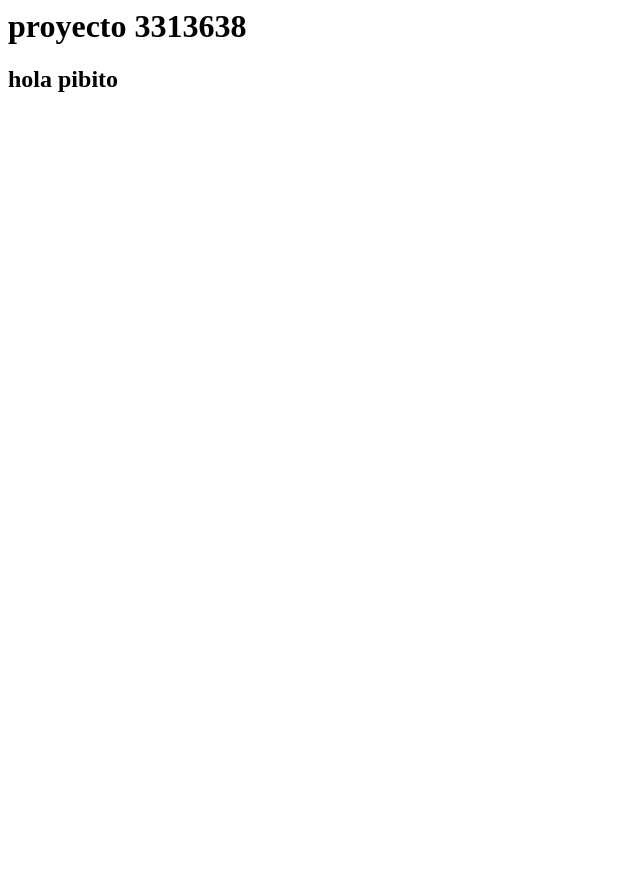
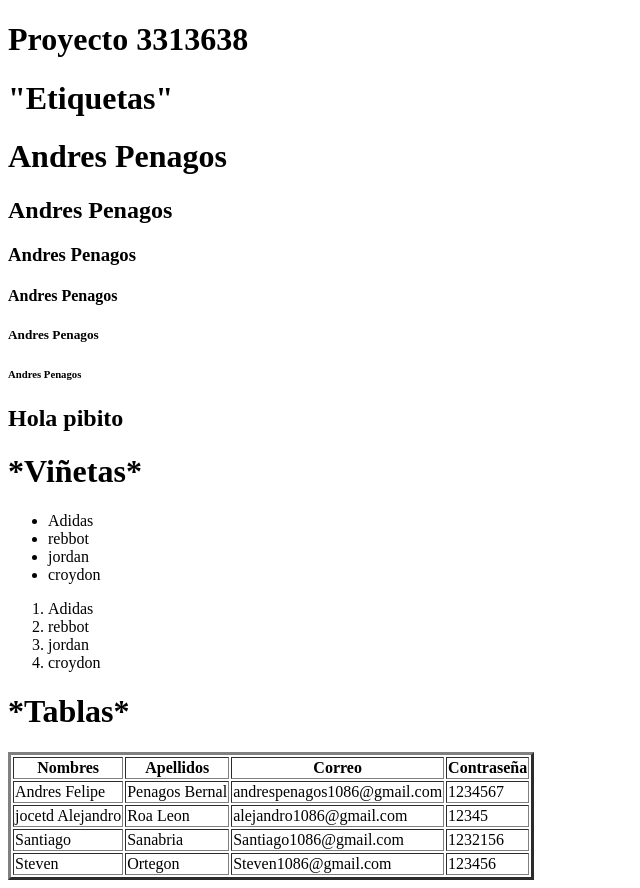
Before and after one commit to andres5523/Proyecto3313638Ap, a plain HTML site: page index.html in a window 1280 px wide. Shown: the whole page, without its empty margins (0-640 px from the left). Before the commit the page ends 800 px from the top, so only its background shows below. Drawn offline with Linux system fonts and the light colour scheme.

Commit message:
actualice el index hasta tabla

```diff
--- a/index.html
+++ b/index.html
@@ -1,2 +1,73 @@
-<h1>proyecto 3313638</h1>
-<h2>hola pibito</h2>
+<!DOCTYPE html>
+<html lang="en">
+<head>
+    <meta charset="UTF-8">
+    <meta name="viewport" content="width=device-width, initial-scale=1.0">
+    <title>3313638</title>
+</head>
+<body>
+    <h1>Proyecto 3313638</h1>
+    <h1>"Etiquetas"</h1>
+    <h1>Andres Penagos</h1>
+    <h2>Andres Penagos</h2>
+    <h3>Andres Penagos</h3>
+    <h4>Andres Penagos</h4>
+    <h5>Andres Penagos</h5>
+    <h6>Andres Penagos</h6>
+    <h2>Hola pibito</h2>
+
+    <h1>*Viñetas*</h1>
+    <ul>
+        <li>Adidas</li>
+        <li>rebbot</li>
+        <li>jordan</li>
+        <li>croydon</li>
+    </ul>
+
+
+    <ol>
+        <li>Adidas</li>
+        <li>rebbot</li>
+        <li>jordan</li>
+        <li>croydon</li>
+    </ol>
+
+    <h1>*Tablas*</h1>
+    <table border="3">
+        <tr>
+            <th>Nombres</td>
+            <th>Apellidos</td>
+            <th>Correo</td>
+            <th>Contraseña</td>
+        </tr>
+             <tr>
+            <td>Andres Felipe</th>
+            <td>Penagos Bernal</th>
+            <td>andrespenagos1086@gmail.com</th>
+            <td>1234567</th>
+        </tr>
+         </tr>
+             <tr>
+            <td> jocetd Alejandro </th>
+            <td>Roa Leon</th>
+            <td>alejandro1086@gmail.com</th>
+            <td>12345</th>
+        </tr>
+         </tr>
+             <tr>
+            <td>Santiago</th>
+            <td>Sanabria</th>
+            <td>Santiago1086@gmail.com</th>
+            <td>1232156</th>
+        </tr>
+         </tr>
+             <tr>
+            <td>Steven</th>
+            <td>Ortegon</th>
+            <td>Steven1086@gmail.com</th>
+            <td>123456</th>
+        </tr>
+    </table>
+
+</body>
+</html>
```
